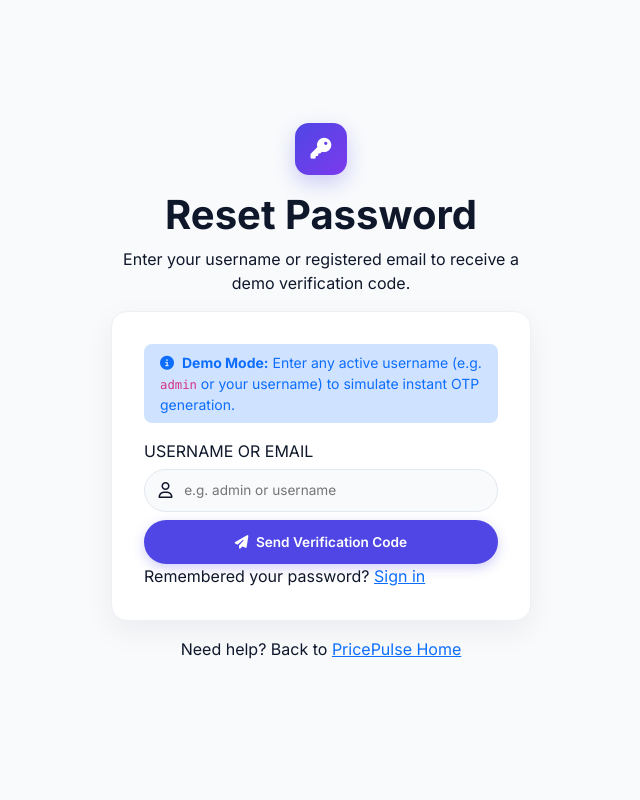
After one commit to aniketjdv/price_tracker, a Django app: page /forgot-password/ in a window 1280 px wide. The commit adds this page. Shown: the whole page, without its empty margins (319-959 px from the left). Run offline with Django 4.2, Linux system fonts and the light colour scheme; data comes from the database, SQL or seed files in the repository; both versions use the stored data as it was after the commit.

Commit message:
forget password functionality added

```diff
--- a/ai_engine/saved_models/model_metrics.json
+++ b/ai_engine/saved_models/model_metrics.json
@@ -1,5 +1,5 @@
 {
-  "trained_at": "2026-08-25T16:07:41.248103+00:00",
+  "trained_at": "2026-08-25T16:14:59.377108+00:00",
   "samples_count": 3180,
   "metrics": {
     "LinearRegression": {
--- /dev/null
+++ b/dashboard/templates/dashboard/forgot_password.html
@@ -0,0 +1,55 @@
+{% load static %}
+<!DOCTYPE html>
+<html lang="en">
+<head>
+  <meta charset="UTF-8" />
+  <meta name="viewport" content="width=device-width, initial-scale=1, shrink-to-fit=no" />
+  <title>Forgot Password - PricePulse</title>
+  <link href="https://cdn.jsdelivr.net/npm/bootstrap@5.3.3/dist/css/bootstrap.min.css" rel="stylesheet" crossorigin="anonymous" />
+  <link href="https://fonts.googleapis.com/css2?family=Inter:wght@400;500;600;700&display=swap" rel="stylesheet" />
+  <link rel="stylesheet" href="https://cdnjs.cloudflare.com/ajax/libs/font-awesome/6.7.2/css/all.min.css" crossorigin="anonymous" referrerpolicy="no-referrer" />
+  <link rel="stylesheet" href="{% static 'dashboard/css/dashboard.css' %}?v=5" />
+</head>
+<body class="auth-page">
+  <main class="auth-single">
+    <div class="auth-brand"><i class="fas fa-key"></i></div>
+    <h1 class="fw-bold">Reset Password</h1>
+    <p class="auth-subtitle">Enter your username or registered email to receive a demo verification code.</p>
+
+    <section class="auth-card">
+      {% if error %}
+        <div class="alert alert-danger py-2 px-3 small rounded-3 mb-3 d-flex align-items-center gap-2">
+          <i class="fas fa-circle-exclamation"></i>
+          <div>{{ error }}</div>
+        </div>
+      {% endif %}
+
+      <div class="alert alert-info py-2 px-3 small rounded-3 mb-3 border-0 bg-primary-subtle text-primary">
+        <i class="fas fa-circle-info me-1"></i>
+        <strong>Demo Mode:</strong> Enter any active username (e.g. <code>admin</code> or your username) to simulate instant OTP generation.
+      </div>
+
+      <form method="post" novalidate>
+        {% csrf_token %}
+        <div class="auth-field">
+          <label for="identifier">USERNAME OR EMAIL</label>
+          <div class="auth-input">
+            <i class="far fa-user"></i>
+            <input type="text" name="identifier" id="identifier" value="{{ identifier|default:'' }}" placeholder="e.g. admin or username" required autofocus />
+          </div>
+        </div>
+
+        <button class="auth-submit mt-2" type="submit">
+          <i class="fas fa-paper-plane me-1"></i> Send Verification Code
+        </button>
+      </form>
+
+      <p class="auth-signup mb-0">
+        Remembered your password? <a href="{% url 'dashboard:login' %}">Sign in</a>
+      </p>
+    </section>
+
+    <p class="auth-legal mt-3">Need help? Back to <a href="{% url 'dashboard:dashboard_home' %}">PricePulse Home</a></p>
+  </main>
+</body>
+</html>
--- a/dashboard/templates/dashboard/login.html
+++ b/dashboard/templates/dashboard/login.html
@@ -19,7 +19,7 @@
       <form method="post" novalidate>
         {% csrf_token %}
         <div class="auth-field"><label for="id_username">USERNAME</label><div class="auth-input"><i class="far fa-user"></i>{{ form.username }}</div></div>
-        <div class="auth-field"><div class="d-flex justify-content-between"><label for="id_password">PASSWORD</label><a href="#">Forgot password?</a></div><div class="auth-input"><i class="fas fa-lock"></i>{{ form.password }}</div></div>
+        <div class="auth-field"><div class="d-flex justify-content-between"><label for="id_password">PASSWORD</label><a href="{% url 'dashboard:forgot_password' %}">Forgot password?</a></div><div class="auth-input"><i class="fas fa-lock"></i>{{ form.password }}</div></div>
         <input type="hidden" name="next" value="{{ next }}" />
         <button class="auth-submit" type="submit">Sign in</button>
       </form>
--- a/dashboard/urls.py
+++ b/dashboard/urls.py
@@ -7,6 +7,8 @@ app_name = 'dashboard'
 urlpatterns = [
     path('login/', views.TrackerLoginView.as_view(), name='login'),
     path('signup/', views.signup, name='signup'),
+    path('forgot-password/', views.forgot_password, name='forgot_password'),
+    path('reset-password/', views.reset_password, name='reset_password'),
     path('logout/', views.LogoutView.as_view(), name='logout'),
     path('site-admin/', views.admin_dashboard, name='admin_dashboard'),
     path('site-admin/products/create/', views.admin_create_product, name='admin_create_product'),
--- a/dashboard/views.py
+++ b/dashboard/views.py
@@ -1,4 +1,5 @@
 import json
+import random
 from datetime import date, timedelta
 from decimal import Decimal
 from urllib.parse import urlsplit
@@ -50,6 +51,75 @@ def signup(request):
         login(request, user)
         return redirect("dashboard:dashboard_home")
     return render(request, "dashboard/signup.html", {"form": form})
+
+
+def forgot_password(request):
+    if request.user.is_authenticated:
+        return redirect("dashboard:dashboard_home")
+
+    error = None
+    identifier = ""
+    if request.method == "POST":
+        identifier = request.POST.get("identifier", "").strip()
+        if not identifier:
+            error = "Please enter your username or registered email."
+        else:
+            user = User.objects.filter(Q(username__iexact=identifier) | Q(email__iexact=identifier)).first()
+            if not user:
+                error = f"No active account found matching '{identifier}'. Please verify and try again."
+            else:
+                # Generate 6-digit simulation OTP
+                otp = f"{random.randint(100000, 999999)}"
+                request.session["reset_user_id"] = user.id
+                request.session["reset_username"] = user.username
+                request.session["reset_otp"] = otp
+                return redirect("dashboard:reset_password")
+
+    return render(request, "dashboard/forgot_password.html", {"error": error, "identifier": identifier})
+
+
+def reset_password(request):
+    if request.user.is_authenticated:
+        return redirect("dashboard:dashboard_home")
+
+    user_id = request.session.get("reset_user_id")
+    username = request.session.get("reset_username")
+    otp = request.session.get("reset_otp")
+
+    if not user_id or not otp:
+        return redirect("dashboard:forgot_password")
+
+    error = None
+    if request.method == "POST":
+        submitted_otp = request.POST.get("otp", "").strip()
+        new_password = request.POST.get("new_password", "").strip()
+        confirm_password = request.POST.get("confirm_password", "").strip()
+
+        if submitted_otp != str(otp):
+            error = "Invalid 6-digit verification code. Please check the code provided above."
+        elif len(new_password) < 6:
+            error = "Password must be at least 6 characters long."
+        elif new_password != confirm_password:
+            error = "Passwords do not match. Please re-enter."
+        else:
+            user = User.objects.filter(id=user_id).first()
+            if user:
+                user.set_password(new_password)
+                user.save()
+                # Clear reset session data
+                request.session.pop("reset_user_id", None)
+                request.session.pop("reset_username", None)
+                request.session.pop("reset_otp", None)
+                messages.success(request, f"Password for '{user.username}' has been successfully reset! Please sign in with your new password.")
+                return redirect("dashboard:login")
+            else:
+                error = "Account not found. Please restart the password reset process."
+
+    return render(request, "dashboard/reset_password.html", {
+        "username": username,
+        "otp": otp,
+        "error": error
+    })
 
 
 def staff_required(view):
```
Also changed, not shown: dashboard/templates/dashboard/reset_password.html (added, +84 -0 lines), dashboard/tests.py (+53 -0 lines), db.sqlite3.
